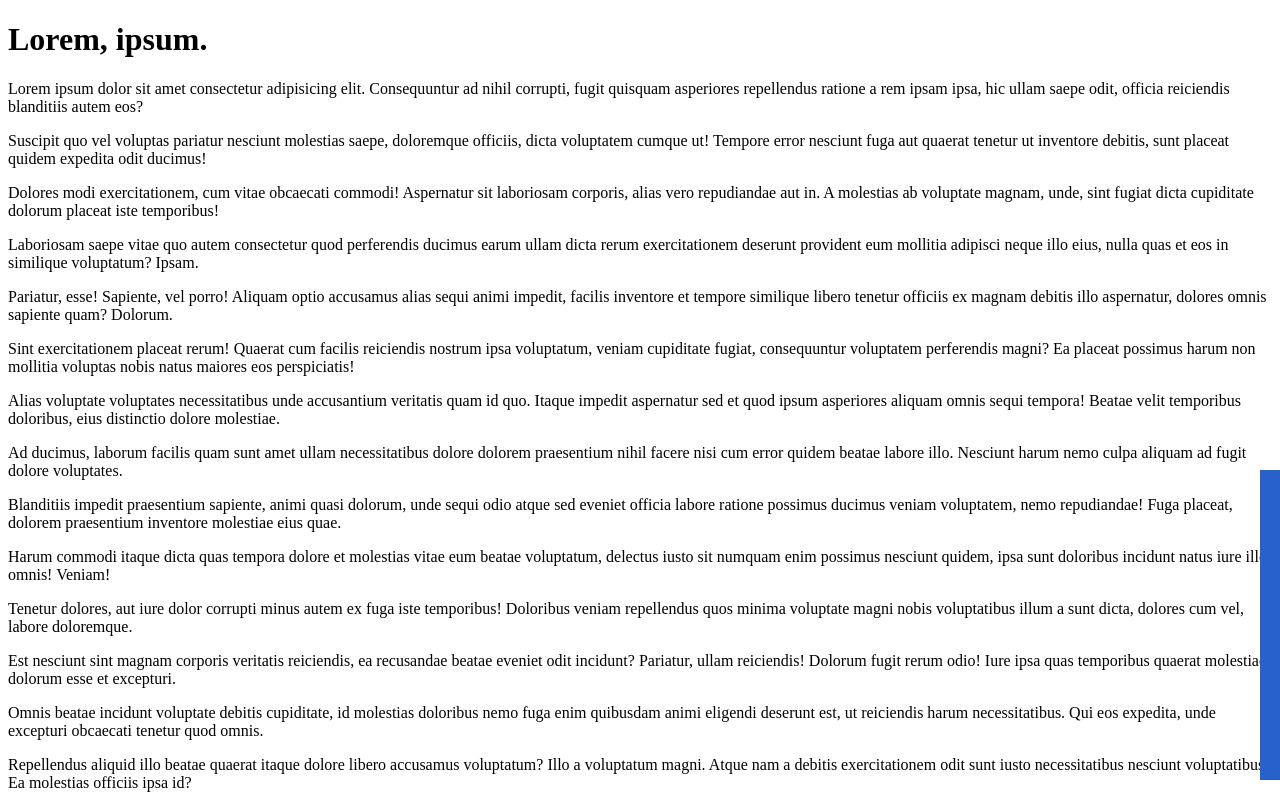
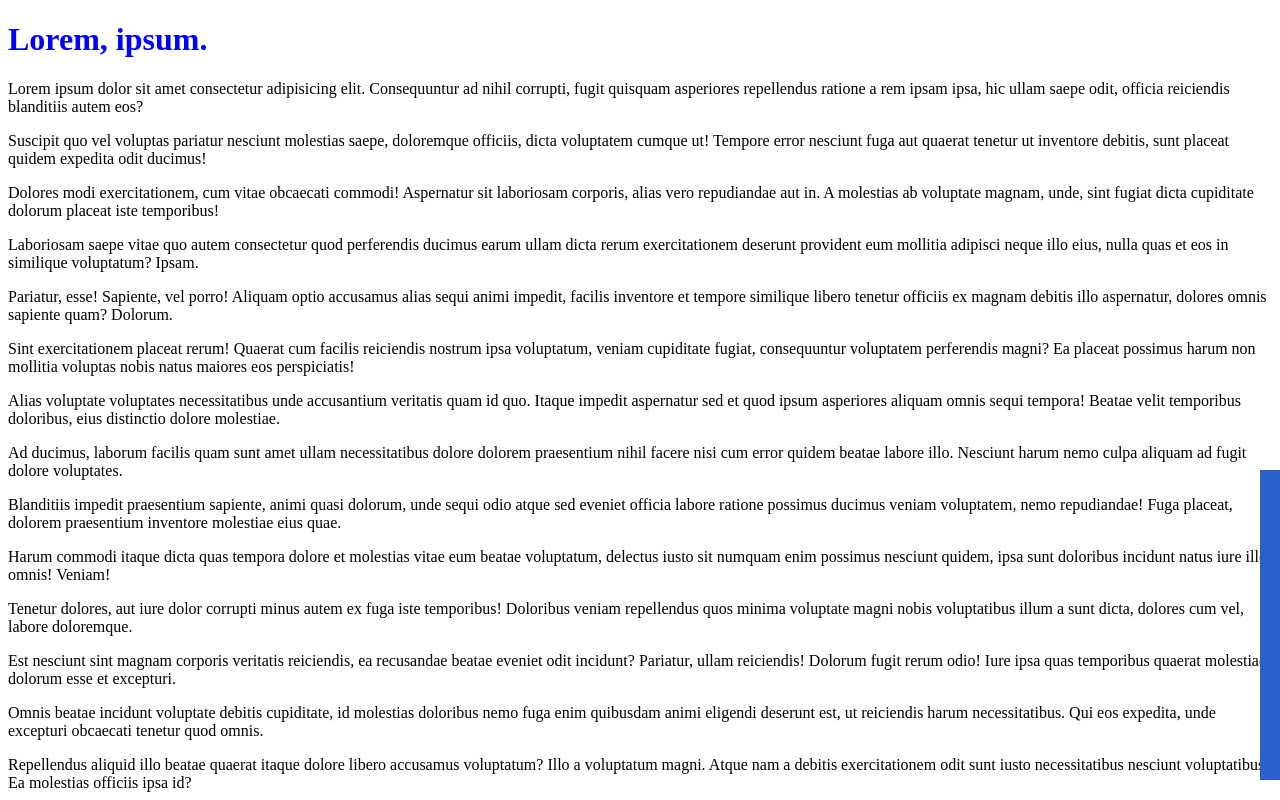
Before and after one commit to miwanoff/chat-bot-2025, a plain HTML site: page index.html in a window 1280 px wide. Shown: the top 800 px of the page. Drawn offline with nearby package versions, Linux system fonts and the light colour scheme.

Commit message:
Add jquery

```diff
--- a/index.html
+++ b/index.html
@@ -35,6 +35,7 @@
            <input type="button" value="OK" id="ok" />
         </form>
      </div>
+    <script src="https://ajax.googleapis.com/ajax/libs/jquery/3.7.1/jquery.min.js"></script>
     <script src="script.js"></script>
 </body>
 </html>
--- a/script.js
+++ b/script.js
@@ -0,0 +1,12 @@
+const phrases = [
+    "Наш менеджер перезвонит Вам в ближайшее время!",
+    "Уточнить детали можно по телефону 123456789",
+    "Оставайтесь на связи!",
+    "Сегодня прекрасная погода!",
+    "С Вами очень приятно общаться!",
+  ];
+
+  const hello = "Hello!";
+  const goodbye = "Good Bye!";
+
+$("h1").css("color", "blue");
```
